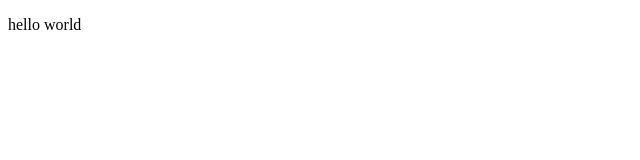
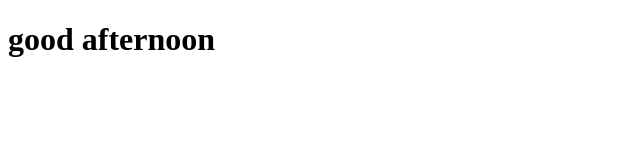
Before and after one commit to hasinipriya28-student/demo-3, a plain HTML site: page index.html in a window 1280 px wide. Shown: the whole page, without its empty margins (0-640 px from the left). Drawn offline with Linux system fonts and the light colour scheme.

Commit message:
heading added in feature1

```diff
--- a/index.html
+++ b/index.html
@@ -6,7 +6,7 @@
     <title>Document</title>
 </head>
 <body>
-    <p>hello world
-    </p>
+   <h1>good afternoon
+   </h1>
 </body>
 </html>
```
